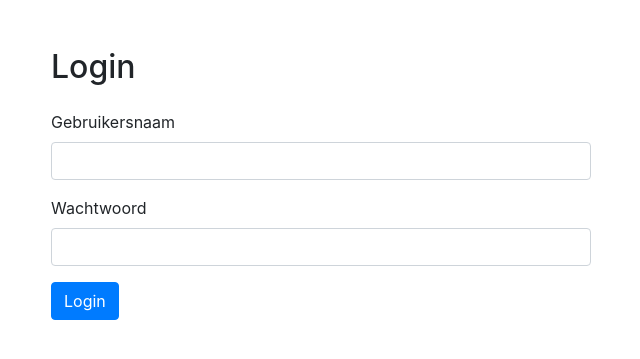
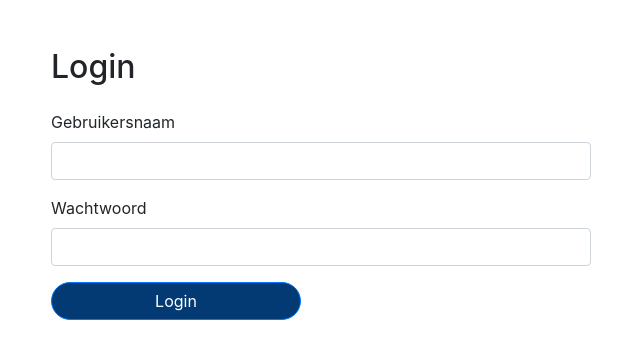
Before and after one commit to DeDaveyy/kringloop, a PHP site: page /pages/login.php in a window 1280 px wide. Shown: the top 359 px of the page, without its empty margins (319-959 px from the left). Run offline with PHP 8.4, Linux system fonts and the light colour scheme.

Commit message:
login styling and oop

```diff
--- a/pages/login.php
+++ b/pages/login.php
@@ -1,18 +1,6 @@
+<link rel="stylesheet" href="../src/style/main.css">
 <?php
-// Database config
-$dbHost = 'localhost';
-$dbName = 'duurzaam';
-$dbUser = 'root';
-$dbPass = '';
-
-// Database connectie met PDO
-try {
-    $pdo = new PDO("mysql:host={$dbHost};dbname={$dbName}", $dbUser, $dbPass);
-    $pdo->setAttribute(PDO::ATTR_ERRMODE, PDO::ERRMODE_EXCEPTION);
-} catch (PDOException $e) {
-    die("Database connectie gefaald: " . $e->getMessage());
-}
-
+include ("../classes/dbh.class.php");
 // User class voor de login
 class User
 {
@@ -99,7 +87,7 @@ if ($_SERVER['REQUEST_METHOD'] === 'POST') {
                         <label for="password">Wachtwoord</label>
                         <input type="password" class="form-control" id="password" name="password" required>
                     </div>
-                    <button type="submit" class="btn btn-primary">Login</button>
+                    <button type="submit" class="btn btn-primary mainbuttons">Login</button>
                 </form>
             </div>
         </div>
--- a/src/style/main.css
+++ b/src/style/main.css
@@ -0,0 +1,13 @@
+.card {
+    background-color: #fff;
+  }
+
+.btn-primary {
+    width: 250px;
+  }
+
+
+.mainbuttons {
+    border-radius: 100px!important;
+    background-color: #043a74!important;
+  }
```
Also changed, not shown: classes/dbh.class.php (+12 -40 lines).
